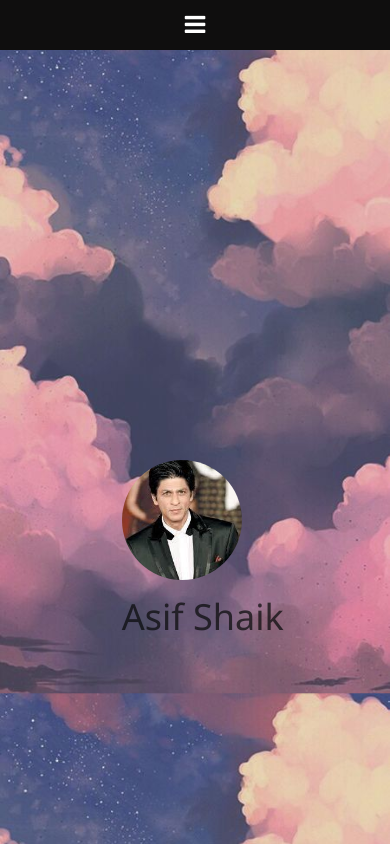
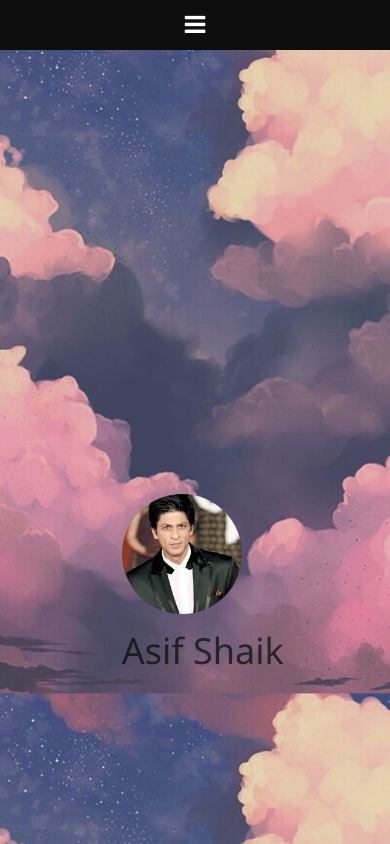
Before and after one commit to asifshaik02/asifshaik02.github.io, a plain HTML site: page index.html in a window 390 px wide. Drawn offline with nearby package versions, Linux system fonts and the light colour scheme.

Commit message:
Update style.css

```diff
--- a/css/style.css
+++ b/css/style.css
@@ -120,7 +120,7 @@ a span {
         color: rgba(9, 10, 10, 0.712);
         font-weight: bolder;
         position: absolute;
-        top: 66%;
+        top: 70%;
         left: 52%;
     }
     .profile hr{
```
